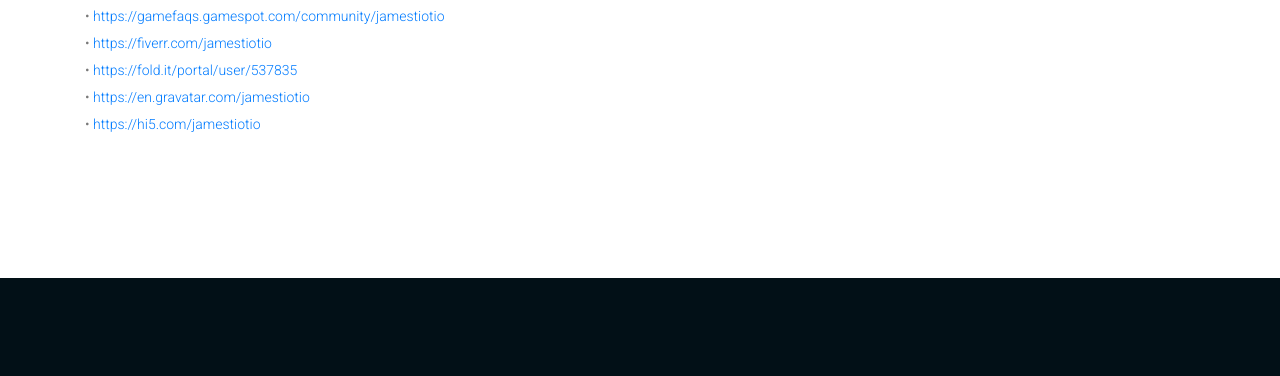
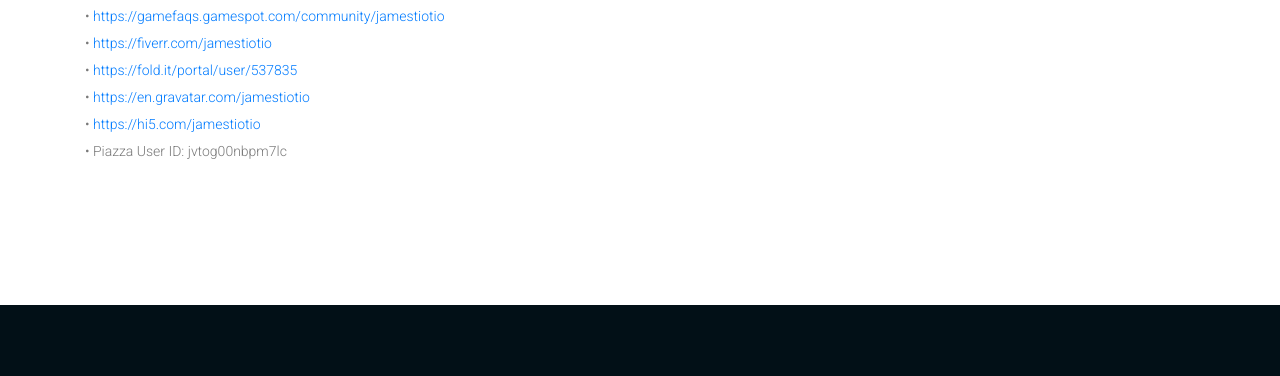
Before and after one commit to jamestiotio/jamestiotio.github.io, a plain HTML site: page about.html in a window 1280 px wide. Shown: the part 2493-2869 px from the top of the page. Drawn offline with Linux system fonts and the light colour scheme.

Commit message:
Add Piazza User ID

```diff
--- a/about.html
+++ b/about.html
@@ -185,6 +185,7 @@
                             <li>• <a href="https://fold.it/portal/user/537835">https://fold.it/portal/user/537835</a></li>
                             <li>• <a href="https://en.gravatar.com/jamestiotio">https://en.gravatar.com/jamestiotio</a></li>
                             <li>• <a href="https://hi5.com/jamestiotio">https://hi5.com/jamestiotio</a></li>
+                            <li>• Piazza User ID: jvtog00nbpm7lc</li>
                         </ul>
                     </div>
                 </div>
```
